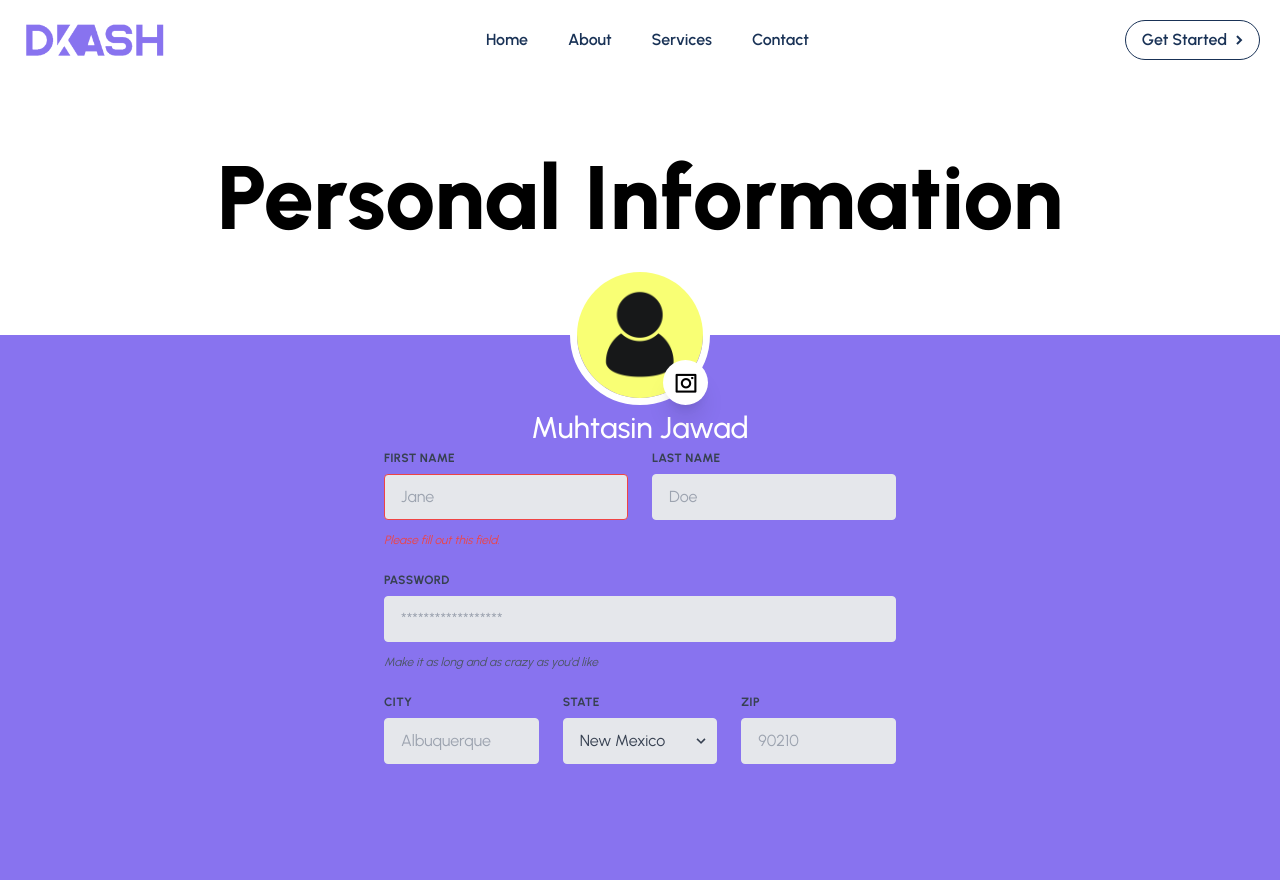
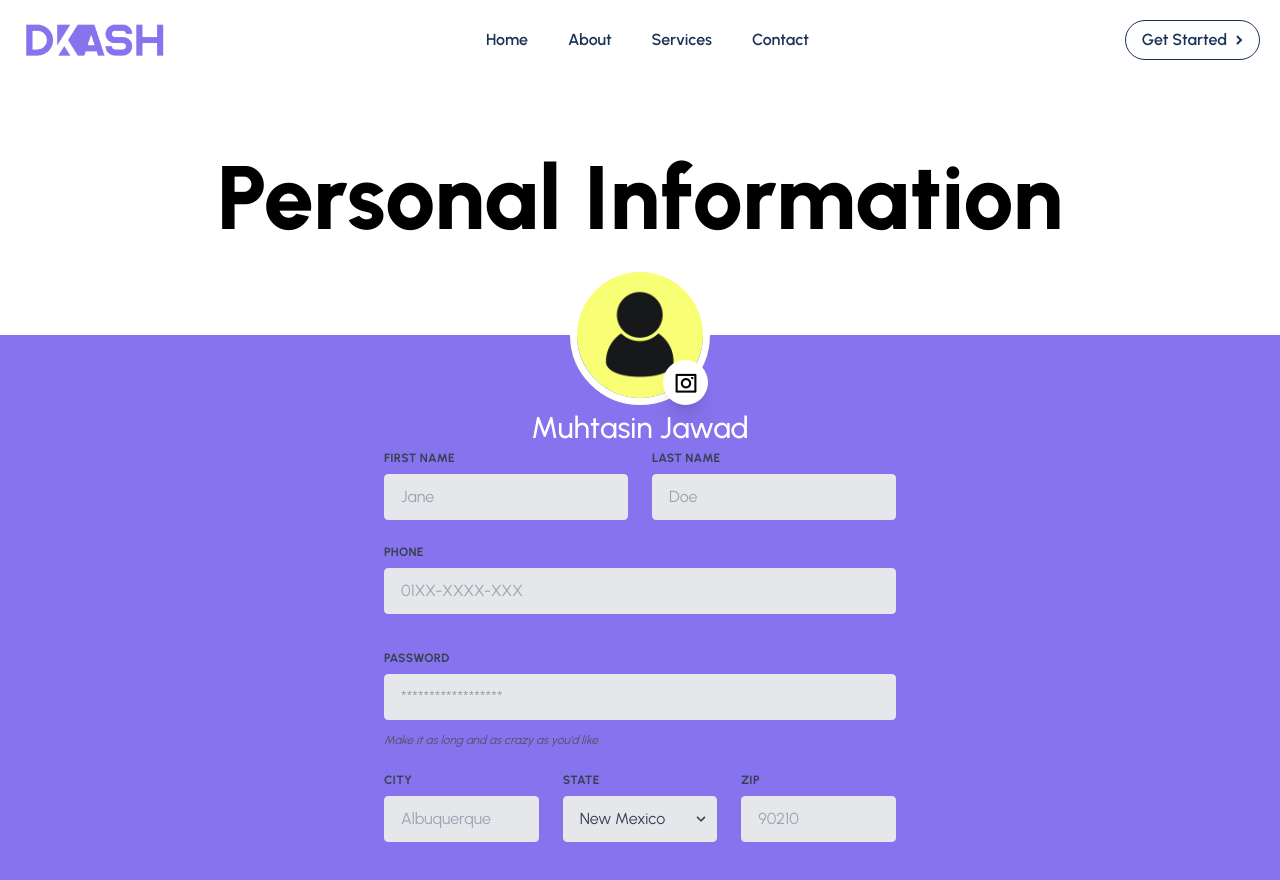
Before and after one commit to mutasinjawad/dKash, a React (Vite) app: page /profile in a window 1280 px wide. Shown: the top 880 px of the page. Built offline with nearby package versions, Linux system fonts and the light colour scheme.

Commit message:
Update Profile.jsx

```diff
--- a/src/components/Profile.jsx
+++ b/src/components/Profile.jsx
@@ -1,4 +1,4 @@
-import React, { useState } from 'react';
+import React, { useState, useEffect } from 'react';
 import defaultPic from '../assets/profile.png';
 
 const Profile = () => {
@@ -16,6 +16,21 @@ const Profile = () => {
         reader.readAsDataURL(file);
         }
     };
+
+    useEffect(() => {
+        const phoneInput = document.getElementById('phone');
+
+        if (phoneInput) {
+          phoneInput.addEventListener('input', function () {
+            const valid = phoneInput.checkValidity();
+            if (valid) {
+              // Phone number is valid
+            } else {
+              // Phone number is not valid
+            }
+          });
+        }
+        }, []);
 
     return (
     <div className='flex flex-col items-center'>
@@ -47,14 +62,21 @@ const Profile = () => {
                     <label class="block uppercase tracking-wide text-gray-700 text-xs font-bold mb-2" for="grid-first-name">
                         First Name
                     </label>
-                    <input class="appearance-none block w-full bg-gray-200 text-gray-700 border border-red-500 rounded py-3 px-4 mb-3 leading-tight focus:outline-none focus:bg-white" id="grid-first-name" type="text" placeholder="Jane" />
-                    <p class="text-red-500 text-xs italic">Please fill out this field.</p>
+                    <input class="appearance-none block w-full bg-gray-200 text-gray-700 border border-gray-200 rounded py-3 px-4 leading-tight focus:outline-none focus:bg-white focus:border-gray-500" id="grid-first-name" type="text" placeholder="Jane" />
                     </div>
                     <div class="w-full md:w-1/2 px-3">
                     <label class="block uppercase tracking-wide text-gray-700 text-xs font-bold mb-2" for="grid-last-name">
                         Last Name
                     </label>
                     <input class="appearance-none block w-full bg-gray-200 text-gray-700 border border-gray-200 rounded py-3 px-4 leading-tight focus:outline-none focus:bg-white focus:border-gray-500" id="grid-last-name" type="text" placeholder="Doe" />
+                    </div>
+                </div>
+                <div class="flex flex-wrap -mx-3 mb-6">
+                    <div class="w-full px-3">
+                    <label class="block uppercase tracking-wide text-gray-700 text-xs font-bold mb-2" for="grid-phone">
+                        Phone
+                    </label>
+                    <input class="appearance-none block w-full bg-gray-200 text-gray-700 border border-gray-200 rounded py-3 px-4 mb-3 leading-tight focus:outline-none focus:bg-white focus:border-gray-500" id="phone" type="tel" placeholder="01XX-XXXX-XXX" pattern="01[3-9][0-35-9]-\d{4}-\d{3}" required/>
                     </div>
                 </div>
                 <div class="flex flex-wrap -mx-3 mb-6">
```
Lines whose indentation alone changed are shown as unchanged.
